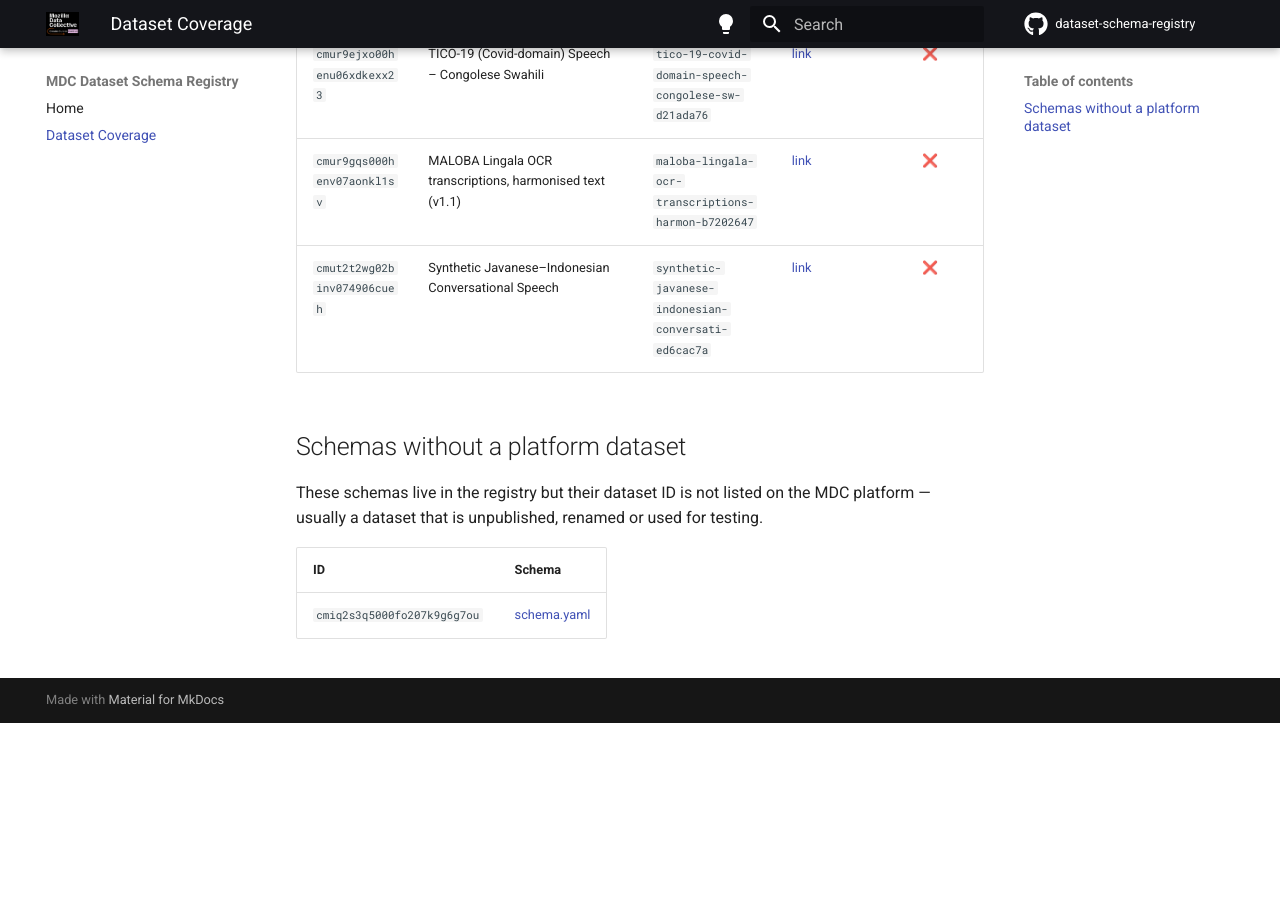
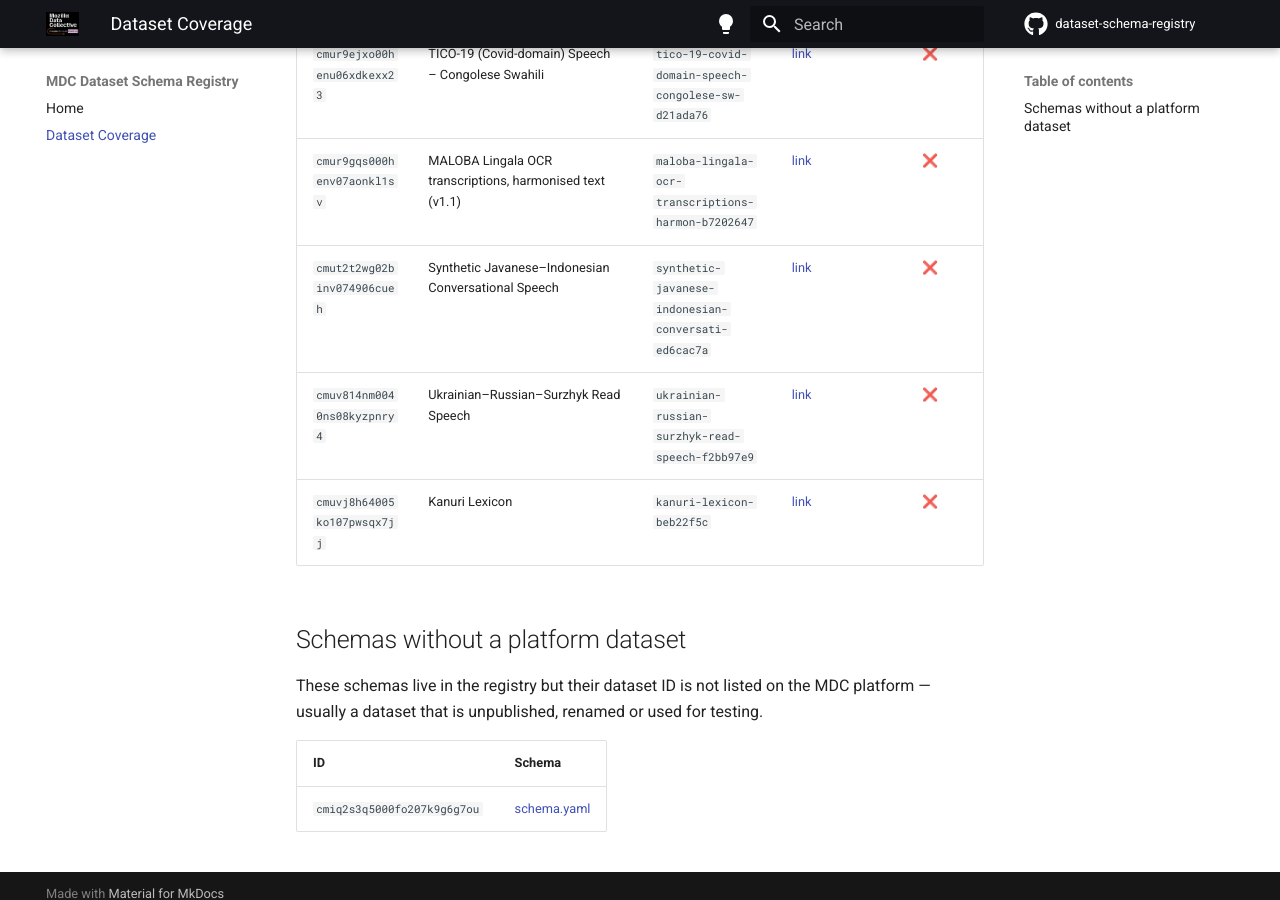
Before and after one commit to Mozilla-Data-Collective/dataset-schema-registry, an MkDocs documentation site: the page built from docs/dataset-coverage.md, in a window 1280 px wide and 900 px high, scrolled down 122687 px. Built offline with MkDocs 1.6.1 and Material for MkDocs 9.7.7, drawn with Linux system fonts in a browser that asks for light colours; comment, search, counter and statistics services are not loaded; before the commit the page ends 123410 px from its top, so only the background shows below that; some of the changed text lies outside the part shown.

Commit message:
chore: update registry index and dataset coverage [skip ci]

```diff
--- a/docs/dataset-coverage.md
+++ b/docs/dataset-coverage.md
@@ -1200,6 +1200,8 @@ data programmatically.
 | `cmur9ejxo00henu06xdkexx23` | TICO-19 (Covid-domain) Speech – Congolese Swahili | `tico-19-covid-domain-speech-congolese-sw-d21ada76` | [link](https://mozilladatacollective.com/datasets/cmur9ejxo00henu06xdkexx23) | ❌ |
 | `cmur9gqs000henv07aonkl1sv` | MALOBA Lingala OCR transcriptions, harmonised text (v1.1) | `maloba-lingala-ocr-transcriptions-harmon-b7202647` | [link](https://mozilladatacollective.com/datasets/cmur9gqs000henv07aonkl1sv) | ❌ |
 | `cmut2t2wg02binv074906cueh` | Synthetic Javanese–Indonesian Conversational Speech | `synthetic-javanese-indonesian-conversati-ed6cac7a` | [link](https://mozilladatacollective.com/datasets/cmut2t2wg02binv074906cueh) | ❌ |
+| `cmuv814nm0040ns08kyzpnry4` | Ukrainian–Russian–Surzhyk Read Speech | `ukrainian-russian-surzhyk-read-speech-f2bb97e9` | [link](https://mozilladatacollective.com/datasets/cmuv814nm0040ns08kyzpnry4) | ❌ |
+| `cmuvj8h64005ko107pwsqx7jj` | Kanuri Lexicon | `kanuri-lexicon-beb22f5c` | [link](https://mozilladatacollective.com/datasets/cmuvj8h64005ko107pwsqx7jj) | ❌ |
 
 ## Schemas without a platform dataset
 
```
Also changed, not shown: other parts of docs/dataset-coverage.md (+5 -5 lines), 1 other file.
